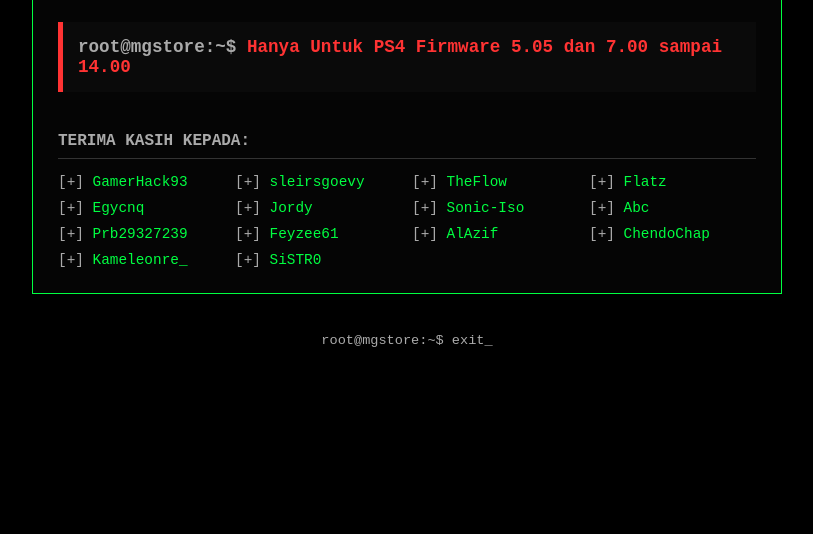
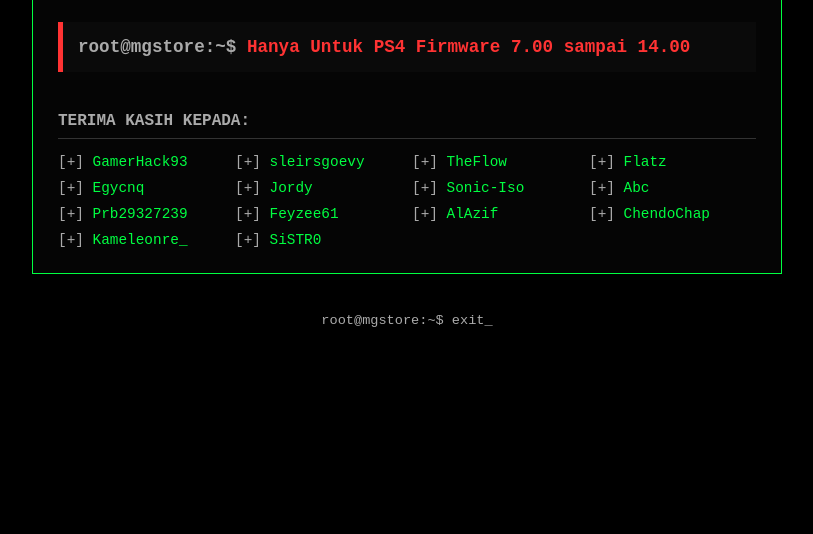
Before and after one commit to MGstore96/Test2, a plain HTML site: page index.html in a window 1280 px wide. Shown: the part 266-800 px from the top of the page, without its empty margins (233-1046 px from the left). Drawn offline with Linux system fonts and the light colour scheme.

Commit message:
update index.html

```diff
--- a/index.html
+++ b/index.html
@@ -3,7 +3,7 @@
 <head>
 <meta charset="UTF-8">
 <meta name="viewport" content="width=device-width, initial-scale=1.0">
-<title>5.05 - 14.00 Webkit by MGstore</title>
+<title>7.00 - 14.00 Webkit by MGstore</title>
 <link rel="stylesheet" href="apache.css">
 </head>
 <body>
@@ -36,7 +36,7 @@ function onScriptError() {
 
 if (!isPS4) {
     document.addEventListener("DOMContentLoaded", () => {
-        setMsg("Hanya Untuk PS4 Firmware 5.05 dan 7.00 sampai 14.00", "error");
+        setMsg("Hanya Untuk PS4 Firmware 7.00 sampai 14.00", "error");
     });
 } else {
     if (window.applicationCache.status == '0') {
```
